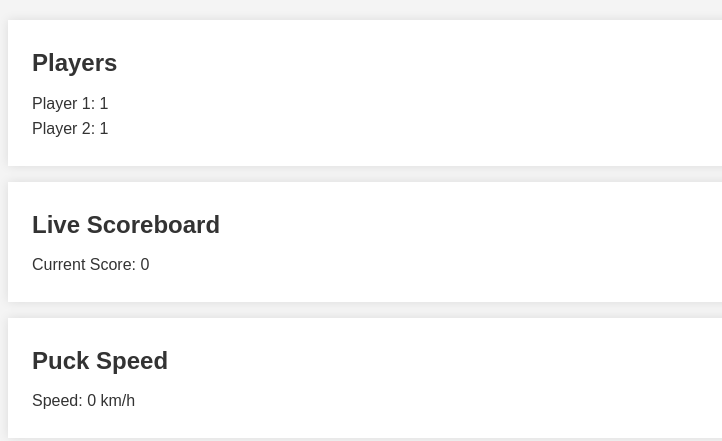
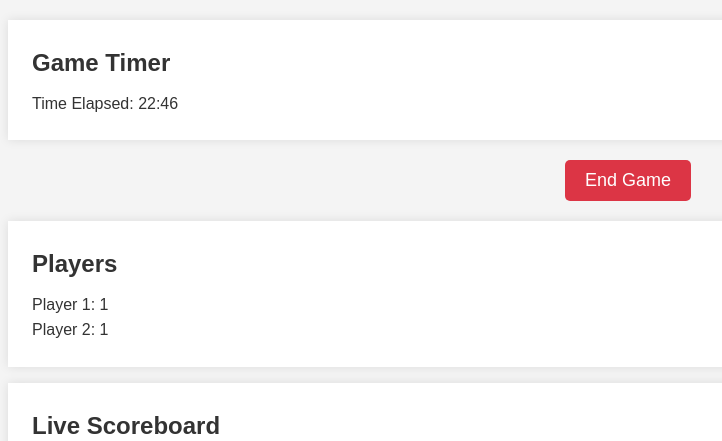
Before and after one commit to Senior-Design-Ballmer-Peak/SmartSportMonitor, a Flask app: page / in a window 1280 px wide. Shown: the part 139-580 px from the top of the page, without its empty margins (12-734 px from the left). Run offline with Flask 3, Linux system fonts and the light colour scheme; the visitor is signed in with stand-in values (Sample User, id 1).

Commit message:
Most of web app done, waiting on hardware component

```diff
--- a/app.py
+++ b/app.py
@@ -1,15 +1,18 @@
-from flask import Flask, render_template, request, redirect, url_for, session
+import time
+
+from flask import Flask, render_template, request, redirect, url_for, session, jsonify, flash
 
 app = Flask(__name__)
 app.secret_key = 'your_secret_key'  # Set a secret key for sessions
 
 @app.route('/')
-@app.route('/')
 def index():
-    # Pass the player names to the index template
+    # Get player names and game state from the session
     player1 = session.get('player1', 'Player 1')
     player2 = session.get('player2', 'Player 2')
-    return render_template('index.html', player1=player1, player2=player2)
+    game_started = session.get('game_started', False)
+    return render_template('index.html', player1=player1, player2=player2, game_started=game_started)
+
 
 @app.route('/start_game', methods=['GET', 'POST'])
 def start_game():
@@ -17,8 +20,40 @@ def start_game():
         # Store the player names in session
         session['player1'] = request.form.get('player1')
         session['player2'] = request.form.get('player2')
+        session['game_started'] = True
+        session['start_time'] = time.time()
         return redirect(url_for('index'))
     return render_template('start_game.html')
+
+
+@app.route('/end_game', methods=['POST'])
+def end_game():
+    # Make sure you are using the same units for both start and end times
+    end_time = time.time()  # current time in seconds
+    start_time = session.get('start_time', end_time)  # get the start time from the session
+    elapsed_time = int(end_time - start_time)  # calculate elapsed time in seconds
+
+    # Store game recap data in the session
+    session['game_data'] = {
+        'player1': session.get('player1', 'Unknown Player 1'),
+        'player2': session.get('player2', 'Unknown Player 2'),
+        'elapsed_time': elapsed_time  # store the elapsed time in seconds
+    }
+    session['game_started'] = False  # mark the game as ended
+
+    return jsonify({'success': True}), 200
+
+
+@app.route('/game_recap')
+def game_recap():
+    if 'game_data' in session:
+        # Pass the game data to the template if it exists
+        return render_template('game_recap.html', game_data=session['game_data'])
+    else:
+        # Redirect to the home page or show an error if there is no game data
+        flash('No game to recap.', 'error')
+        return redirect(url_for('index'))
+
 
 @app.route('/score')
 def score():
--- a/static/css/style.css
+++ b/static/css/style.css
@@ -120,3 +120,59 @@ button {
 button:hover {
     background-color: #45a049;
 }
+
+#timer-display {
+    font-size: 2em;
+    margin: 10px;
+    text-align: center;
+}
+
+#end-game-button {
+    background-color: #dc3545; /* Red */
+    border: none;
+    color: white;
+    padding: 10px 20px;
+    text-align: center;
+    text-decoration: none;
+    display: inline-block;
+    font-size: 16px;
+    margin: 10px 2px;
+    cursor: pointer;
+    border-radius: 4px;
+    transition: background-color 0.3s ease;
+}
+
+#end-game-button:hover {
+    background-color: #dc3545
+}
+
+#end-game-button {
+    display: block;
+    margin: 20px auto;
+    padding: 10px 20px;
+    background-color: #dc3545;
+    color: white;
+    border: none;
+    border-radius: 5px;
+    font-size: 18px;
+    cursor: pointer;
+    text-align: center;
+}
+
+.return-home-button {
+    background-color: #007bff; /* Blue */
+    color: white;
+    padding: 10px 20px;
+    border: none;
+    border-radius: 5px;
+    cursor: pointer;
+    text-align: center;
+    display: block; /* Center the button */
+    margin: 20px auto; /* Adds margin on the top and bottom, and auto on the sides for centering */
+    text-decoration: none;
+    font-size: 16px;
+}
+
+.return-home-button:hover {
+    background-color: #0056b3; /* Darker blue */
+}
--- a/static/js/main.js
+++ b/static/js/main.js
@@ -1,4 +1,4 @@
-document.addEventListener('DOMContentLoaded', function() {
+document.addEventListener('DOMContentLoaded', function () {
     // Update scores
     function updateScores() {
         // Implement AJAX request to get scores from server
@@ -19,3 +19,71 @@ document.addEventListener('DOMContentLoaded', function() {
     updateScores();
     updatePuckSpeed();
 });
+
+document.addEventListener('DOMContentLoaded', function () {
+    var timerInterval;
+    var timerDisplay = document.getElementById('time-elapsed');
+
+    // Make sure the startTimer function is correctly calculating the elapsed time
+    function startTimer(startTime) {
+        var startTimeSeconds = startTime; // Make sure this is in seconds
+        timerInterval = setInterval(function () {
+            var currentTime = Math.floor(Date.now() / 1000); // Convert current time to seconds
+            var elapsedTime = currentTime - startTimeSeconds;
+            timerDisplay.textContent = formatTime(elapsedTime);
+        }, 1000);
+    }
+
+    // Corrected formatTime function to handle seconds
+    function formatTime(seconds) {
+        var minutes = Math.floor(seconds / 60);
+        var remainingSeconds = seconds % 60;
+        return minutes.toString().padStart(2, '0') + ":" + remainingSeconds.toString().padStart(2, '0');
+    }
+
+
+    // End game function that sends a POST request to the Flask server
+    function endGame() {
+        clearInterval(timerInterval); // Stop the timer
+        fetch('/end_game', { method: 'POST' })
+            .then(response => response.json())
+            .then(data => {
+                if(data.success) {
+                    window.location.href = '/game_recap'; // Redirect on success
+                }
+            })
+            .catch(error => console.error('Error:', error));
+    }
+
+
+    // Expose the endGame function to be callable from HTML
+    window.endGame = endGame;
+
+    // Start the game timer
+    startTimer();
+});
+
+document.addEventListener('DOMContentLoaded', function() {
+    var startTime = parseInt(document.getElementById('start-time').textContent, 10);
+    var timerDisplay = document.getElementById('time-elapsed');
+
+    if (!isNaN(startTime) && startTime > 0) {
+        var startTimestamp = startTime * 1000; // Convert to milliseconds
+        updateTimer(startTimestamp);
+    }
+
+    function updateTimer(startTimestamp) {
+        setInterval(function() {
+            var now = Date.now();
+            var elapsedMilliseconds = now - startTimestamp;
+            timerDisplay.textContent = formatTime(elapsedMilliseconds);
+        }, 1000);
+    }
+
+    function formatTime(milliseconds) {
+        var totalSeconds = Math.floor(milliseconds / 1000);
+        var minutes = Math.floor(totalSeconds / 60);
+        var seconds = totalSeconds % 60;
+        return minutes.toString().padStart(2, '0') + ':' + seconds.toString().padStart(2, '0');
+    }
+});
--- a/templates/index.html
+++ b/templates/index.html
@@ -15,6 +15,16 @@
     </header>
 
     <main>
+        <!-- Timer Display -->
+        <section id="timer" class="card" style="{{ 'display: none;' if not game_started }}">
+            <h2>Game Timer</h2>
+            <p>Time Elapsed: <span id="time-elapsed">00:00</span></p>
+            <span id="start-time" style="display:none;">{{ session.get('start_time', 0) }}</span>
+            <span id="game-started" style="display:none;">{{ game_started }}</span>
+        </section>
+
+        <button id="end-game-button" onclick="endGame()">End Game</button>
+
         <section id="players" class="card">
             <h2>Players</h2>
             <p>Player 1: {{ player1 }}</p>
```
Also changed, not shown: templates/game_recap.html (added, +18 -0 lines).
